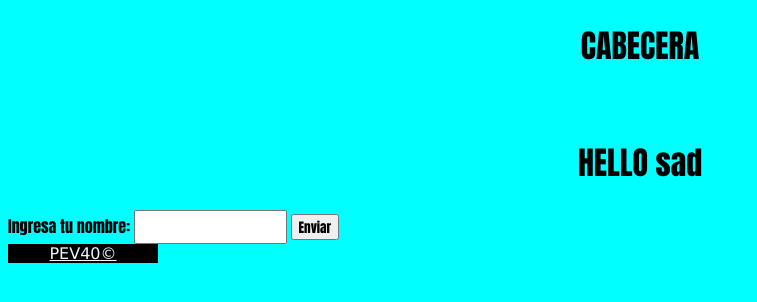
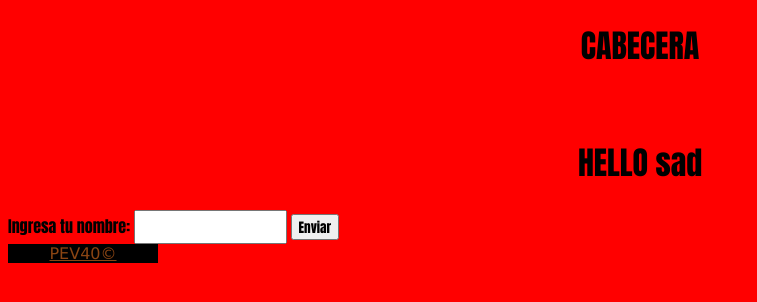
Before and after one commit to Pev40/My_Learning, a PHP site: page /Prueba2.html in a window 1280 px wide. Shown: the top 302 px of the page, without its empty margins (0-757 px from the left). Run offline with PHP 8.4, Linux system fonts and the light colour scheme.

Commit message:
Se cambio por rojo

```diff
--- a/Git/Proyecto1/styles.css
+++ b/Git/Proyecto1/styles.css
@@ -2,17 +2,17 @@
     font-family: Impact, Haettenschweiler, 'Arial Narrow Bold', sans-serif;
 }
 body{
-    background-color:aqua;
+    background-color:red;
 }
 h1{
     text-align: center;
-    text-overflow: ellipsis;
-    text-shadow: 15px;
+    text-overflow:clip;
+    text-shadow: 53px;
     height: 50px;
 }
 footer{
     background-color: black;
-    color: aliceblue;
+    color: saddlebrown;
     font-family: 'Lucida Sans', 'Lucida Sans Regular', 'Lucida Grande', 'Lucida Sans Unicode', Geneva, Verdana, sans-serif;
     text-decoration: underline;
     text-align: center;
```
